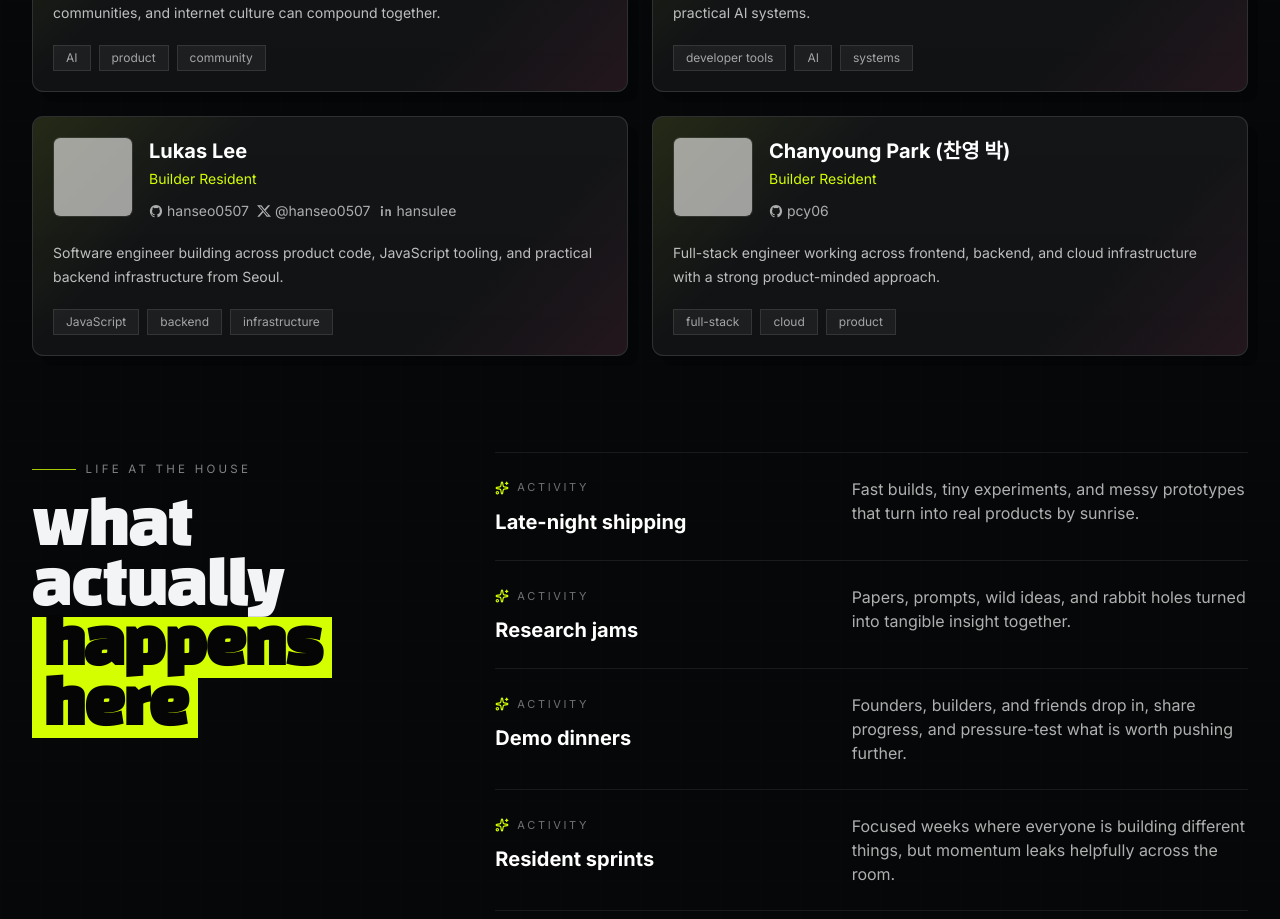
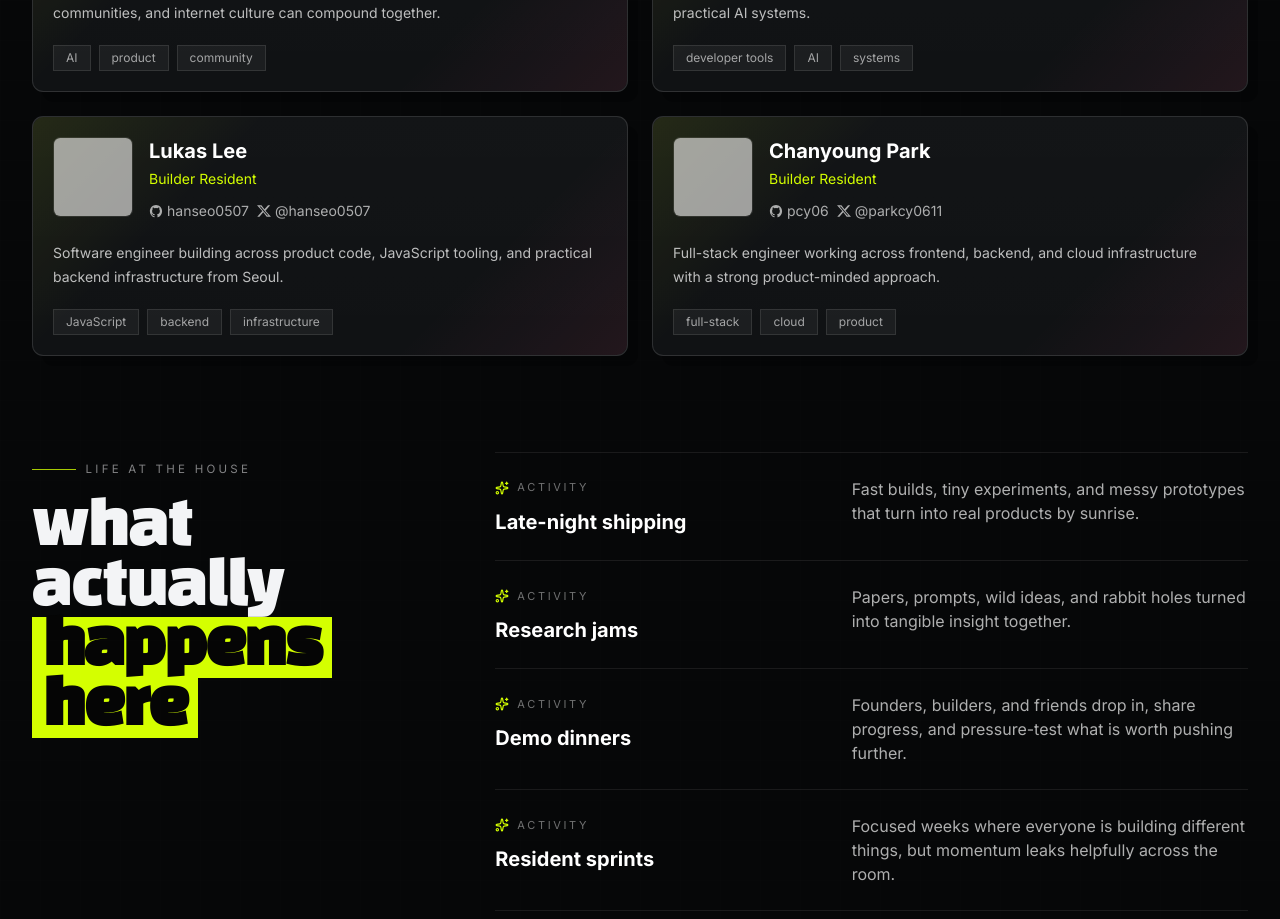
Before and after one commit to seojoonkim/vyv-house, a Next.js app: page / in a window 1280 px wide. Shown: the part 2280-3199 px from the top of the page. Built offline with nearby package versions, Linux system fonts and the light colour scheme; grey boxes are pictures that could not be loaded.

Commit message:
Remove LinkedIn from residents and update Chanyoung

```diff
--- a/src/app/page.tsx
+++ b/src/app/page.tsx
@@ -17,13 +17,6 @@ function XIcon({ className = "h-3.5 w-3.5" }: { className?: string }) {
   );
 }
 
-function LinkedInIcon({ className = "h-3.5 w-3.5" }: { className?: string }) {
-  return (
-    <svg viewBox="0 0 24 24" aria-hidden="true" className={className} fill="currentColor">
-      <path d="M4.983 3.5a1.983 1.983 0 1 1 0 3.966 1.983 1.983 0 0 1 0-3.966ZM3.5 8.985h2.966V20.5H3.5V8.985Zm7.61 0h2.844v1.572h.04c.396-.75 1.364-1.541 2.808-1.541 3.004 0 3.558 2.058 3.558 4.734V20.5h-2.964v-5.983c0-1.427-.025-3.262-1.913-3.262-1.915 0-2.208 1.552-2.208 3.158V20.5H11.11V8.985Z" />
-    </svg>
-  );
-}
 
 const houseProtocols = [
   "live close to the work",
@@ -283,11 +276,6 @@ export default function Home() {
                         <XIcon /> @{resident.xHandle}
                       </a>
                     ) : null}
-                    {resident.linkedinUrl ? (
-                      <a href={resident.linkedinUrl} target="_blank" rel="noreferrer" className="inline-flex items-center gap-1 hover:text-white">
-                        <LinkedInIcon /> {resident.linkedinHandle ?? "LinkedIn"}
-                      </a>
-                    ) : null}
                   </div>
                 </div>
               </div>
--- a/src/data/residents.ts
+++ b/src/data/residents.ts
@@ -39,8 +39,6 @@ export const residents: Resident[] = [
     avatarUrl: "https://github.com/HanSeo0507.png",
     xHandle: "hanseo0507",
     xUrl: "https://x.com/hanseo0507",
-    linkedinHandle: "hansulee",
-    linkedinUrl: "https://www.linkedin.com/in/hansulee",
     description:
       "Software engineer building across product code, JavaScript tooling, and practical backend infrastructure from Seoul.",
     role: "Builder Resident",
@@ -50,10 +48,12 @@ export const residents: Resident[] = [
   },
   {
     id: "chanyoung-park",
-    name: "Chanyoung Park (찬영 박)",
+    name: "Chanyoung Park",
     githubId: "pcy06",
     githubUrl: "https://github.com/pcy06",
     avatarUrl: "https://github.com/pcy06.png",
+    xHandle: "parkcy0611",
+    xUrl: "https://x.com/parkcy0611",
     description:
       "Full-stack engineer working across frontend, backend, and cloud infrastructure with a strong product-minded approach.",
     role: "Builder Resident",
--- a/src/types/resident.ts
+++ b/src/types/resident.ts
@@ -6,8 +6,6 @@ export type Resident = {
   avatarUrl: string;
   xHandle?: string;
   xUrl?: string;
-  linkedinHandle?: string;
-  linkedinUrl?: string;
   description: string;
   role?: string;
   tags?: string[];
```
